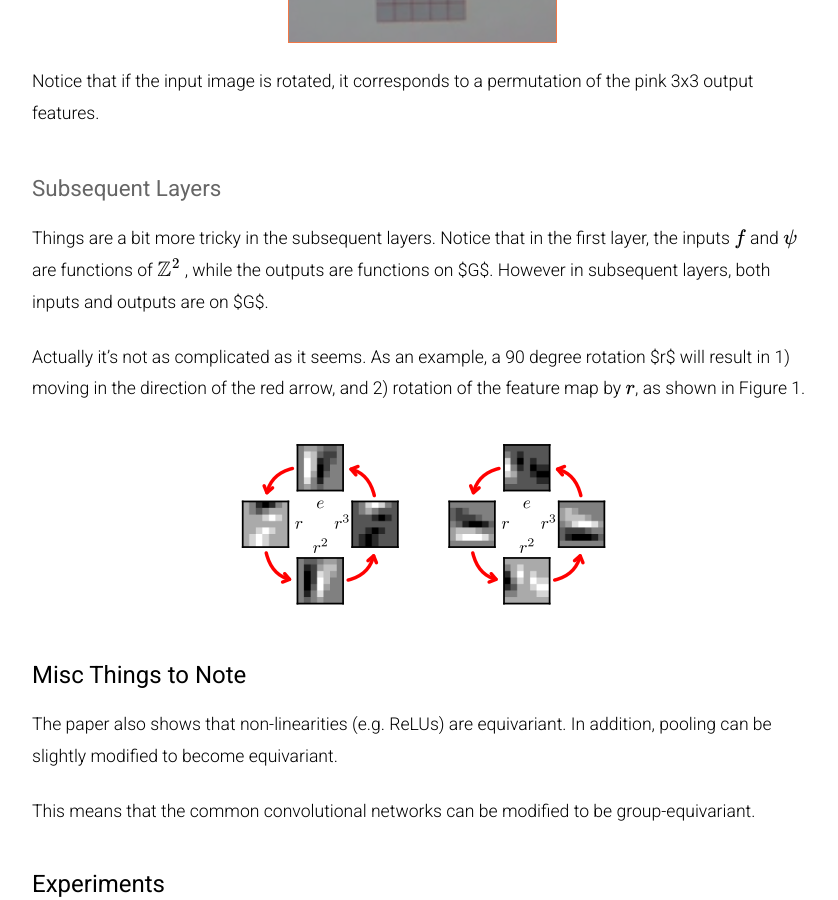
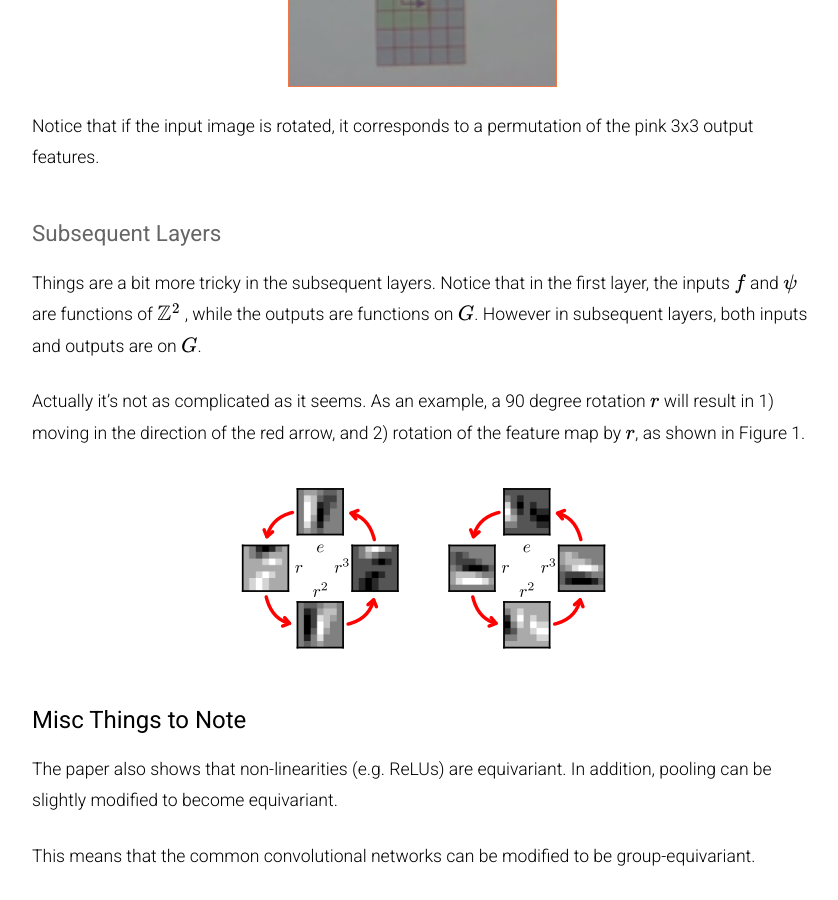
Before and after one commit to yewzijian/yewzijian.github.io, a Jekyll site: the page built from _posts/2018-06-26-Group-CNNs.md, in a window 1280 px wide and 900 px high, scrolled down 2904 px. Shown: the whole window, without its empty margins (218-1056 px from the left). Built offline with Jekyll 4.4.1, drawn with Linux system fonts in a browser that asks for light colours; formulas are drawn with MathJax 3; some of the changed text lies outside the part shown.

Commit message:
Fixed equations

```diff
--- a/_posts/2018-06-26-Group-CNNs.md
+++ b/_posts/2018-06-26-Group-CNNs.md
@@ -24,7 +24,7 @@
 
 $$\Phi(T_{g} x) = \Phi(x)$$
 
-In this case, even when the input is transformed, the output feature map remains the same. As information about the transform $g$ is lost, general equivariance may be more useful in some cases than invariance.
+In this case, even when the input is transformed, the output feature map remains the same. As information about the transform $$g$$ is lost, general equivariance may be more useful in some cases than invariance.
 
 Tranformations can be as simple as translations, i.e. $$T_s f(x) = f(x-s)$$, or can be more complicated, such as involving rotations.
 
@@ -38,7 +38,7 @@
 
 The paper then provides mathematical proofs that regular planar convolution is only equivariant to translations but not to rotations.
 
-The author first defines functions on groups. Images and stacks of feature maps in a conventional CNN can be modeled as functions $$f : \mathbb{Z}^2 \to \mathbb{R}^K$$, where $K$ denotes the number of channels. Let $$L_g$$ is a instantiation of the transformation operator $$T_g$$ defined earlier, i.e.  $$L_{g}f$$ denote input feature map $$f$$ transformed by transformation $$g$$.
+The author first defines functions on groups. Images and stacks of feature maps in a conventional CNN can be modeled as functions $$f : \mathbb{Z}^2 \to \mathbb{R}^K$$, where $$K$$ denotes the number of channels. Let $$L_g$$ is a instantiation of the transformation operator $$T_g$$ defined earlier, i.e.  $$L_{g}f$$ denote input feature map $$f$$ transformed by transformation $$g$$.
 
 $$
 [L_{g}f](x) = [f \circ g^{-1}](x) = f(g^{-1}x)
@@ -58,7 +58,7 @@
 [[L_t f] * \psi](x) = [L_t [f * \psi]](x)
 $$
 
-However, for rotations, the correlation of a rotated image $L_r f$ with a filter $\psi$ is the same as the rotation by $r$ of (the original image $f$ convoled with the inverse-rotated filter $L_{r^{-1}} \psi$. That is, it's not equivariant.
+However, for rotations, the correlation of a rotated image $$L_r f$$ with a filter $$\psi$$ is the same as the rotation by $$r$$ of (the original image $$f$$ convoled with the inverse-rotated filter $$L_{r^{-1}} \psi$$. That is, it's not equivariant.
 
 $$
 [[L_r f] * \psi](x) = [L_r [f * L_{r^{-1}} \psi]](x)
@@ -71,8 +71,8 @@
 $$
 [f * \psi ](g) = \sum_{h \in G} \sum_{k=1}^{K} f_k(y) \psi_j (g^{-1} x)
 $$
+
 The authors show that group-convolution are equivariant to transformations $$g \in G$$.
-
 
 
 ### Group-Convolutions for Group $$p4$$
@@ -87,9 +87,9 @@
 
 #### Subsequent Layers
 
-Things are a bit more tricky in the subsequent layers. Notice that in the first layer, the inputs $$f$$ and $$\psi$$ are functions of $$\mathbb{Z}^2$$ , while the outputs are functions on $G$. However in subsequent layers, both inputs and outputs are on $G$.
+Things are a bit more tricky in the subsequent layers. Notice that in the first layer, the inputs $$f$$ and $$\psi$$ are functions of $$\mathbb{Z}^2$$ , while the outputs are functions on $$G$$. However in subsequent layers, both inputs and outputs are on $$G$$.
 
-Actually it's not as complicated as it seems. As an example, a 90 degree rotation $r$ will result in 1) moving in the direction of the red arrow, and 2) rotation of the feature map by $$r$$, as shown in Figure 1.
+Actually it's not as complicated as it seems. As an example, a 90 degree rotation $$r$$ will result in 1) moving in the direction of the red arrow, and 2) rotation of the feature map by $$r$$, as shown in Figure 1.
 
 ![Screenshot from 2018-06-26 17-43-08](blog_images/2018-06-26_17-43-08.png)
 
@@ -99,16 +99,11 @@
 
 This means that the common convolutional networks can be modified to be group-equivariant.
 
-
-
 ### Experiments
 
 The work is evaluated on Rotated MNIST and CIFAR-10 datasets, and is shown to improve performance while keeping the number of trainable parameters fixed.
 
-
-
 \[[paper] (ICML 2006)\]
-
 
 
 [group]:https://en.wikipedia.org/wiki/Group_(mathematics)
```
